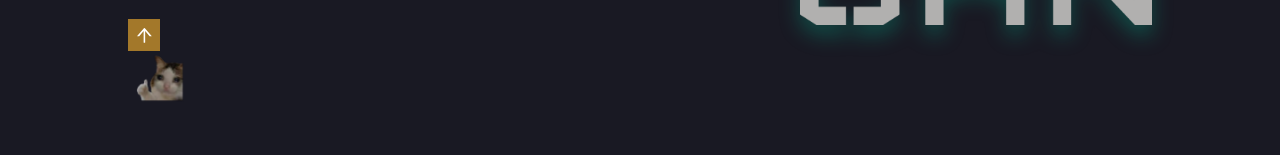
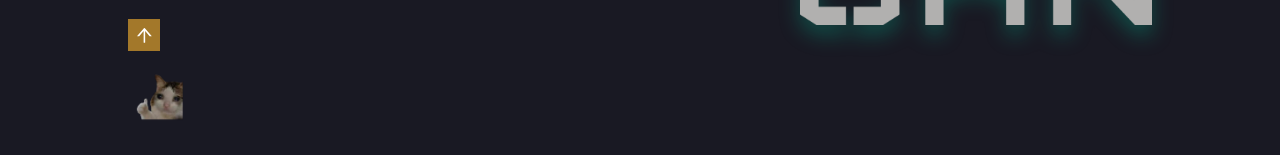
Before and after one commit to AllenNg012/Portfolio, a React (Create React App) app: page / in a window 1280 px wide. Shown: the part 2094-2249 px from the top of the page. Built offline with nearby package versions, Linux system fonts and the light colour scheme; the HTML template or start-up script is replaced by a standard one.

Commit message:
Update Footer.jsx

```diff
--- a/src/components/Footer/Footer.jsx
+++ b/src/components/Footer/Footer.jsx
@@ -93,10 +93,10 @@ const Footer = () => {
         <Fade>
           <ArrowUp onClick={scrollUp}>
             <AiOutlineArrowUp />
-          </ArrowUp>                <img src={cat} style={{ width: '60px', height: 'auto' }} alt="Cat" />
-
+          </ArrowUp>
         </Fade><br></br>
         <div style={{ fontSize: '8px' }}>
+                <img src={cat} style={{ width: '60px', height: 'auto' }} alt="Cat" />
 </div>
 
 
```
